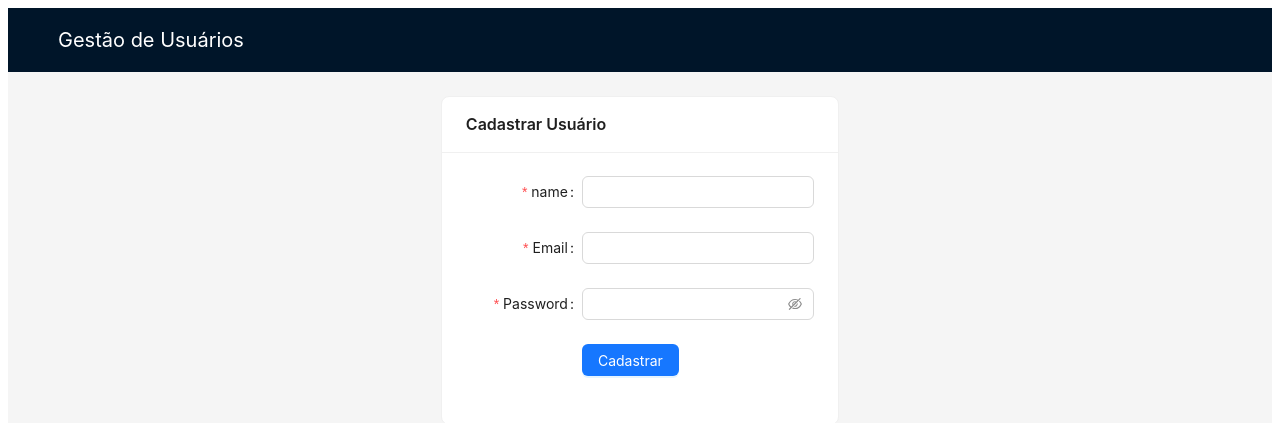
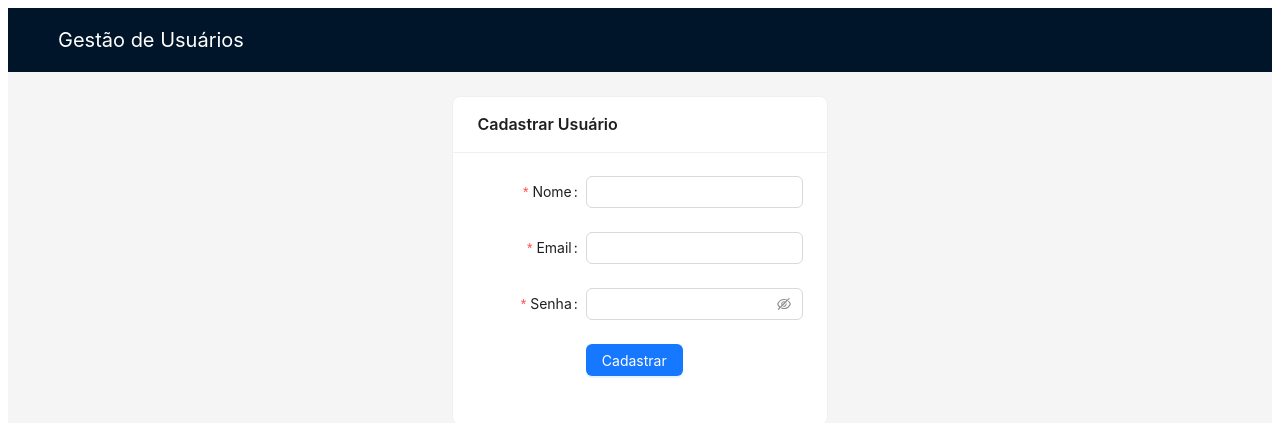
Before and after one commit to lemuelsousa/tecsomobi-challange, a React (Vite) app in the folder antd-frontend/: page / in a window 1280 px wide. Shown: the top 423 px of the page. Built offline with nearby package versions, Linux system fonts and the light colour scheme; no server answers.

Commit message:
chore: minor changes

```diff
--- a/antd-frontend/src/components/UserForm.tsx
+++ b/antd-frontend/src/components/UserForm.tsx
@@ -1,5 +1,5 @@
 import { Button, Form, Input, message } from "antd";
-import React, { useEffect } from "react";
+import React, { useEffect, useState } from "react";
 import { User } from "../service/userService";
 
 interface UserFormProps {
@@ -16,12 +16,14 @@ const UserForm: React.FC<UserFormProps> = ({
   messageApi,
 }) => {
   const [form] = Form.useForm();
+  const [loading, setLoading] = useState(false);
 
   useEffect(() => {
     form.setFieldsValue(initialValues);
   }, [form, initialValues]);
 
   const handleFinish = async (data: User) => {
+    setLoading(true);
     try {
       await onSubmit(data);
       form.resetFields();
@@ -29,7 +31,11 @@ const UserForm: React.FC<UserFormProps> = ({
       onFinish?.();
     } catch (error) {
       console.error(error);
-      messageApi.error(error.message || "Erro ao salvar usuário.");
+      const errorMessage =
+        error instanceof Error ? error.message : "Erro ao salvar usuário.";
+      messageApi.error(errorMessage);
+    } finally {
+      setLoading(false);
     }
   };
 
@@ -43,9 +49,10 @@ const UserForm: React.FC<UserFormProps> = ({
         style={{ maxWidth: 600 }}
         onFinish={handleFinish}
         autoComplete="off"
+        key={initialValues?.id || "new"}
       >
         <Form.Item<User>
-          label="name"
+          label="Nome"
           name="name"
           rules={[{ required: true, message: "Por favor insira um nome!" }]}
         >
@@ -62,7 +69,7 @@ const UserForm: React.FC<UserFormProps> = ({
           <Input />
         </Form.Item>
         <Form.Item<User>
-          label="Password"
+          label="Senha"
           name="password"
           rules={[{ required: true, message: "Por favor insira uma senha!" }]}
         >
@@ -70,7 +77,7 @@ const UserForm: React.FC<UserFormProps> = ({
         </Form.Item>
 
         <Form.Item label={null}>
-          <Button type="primary" htmlType="submit">
+          <Button type="primary" htmlType="submit" loading={loading}>
             {initialValues ? "Atualizar" : "Cadastrar"}
           </Button>
         </Form.Item>
```
